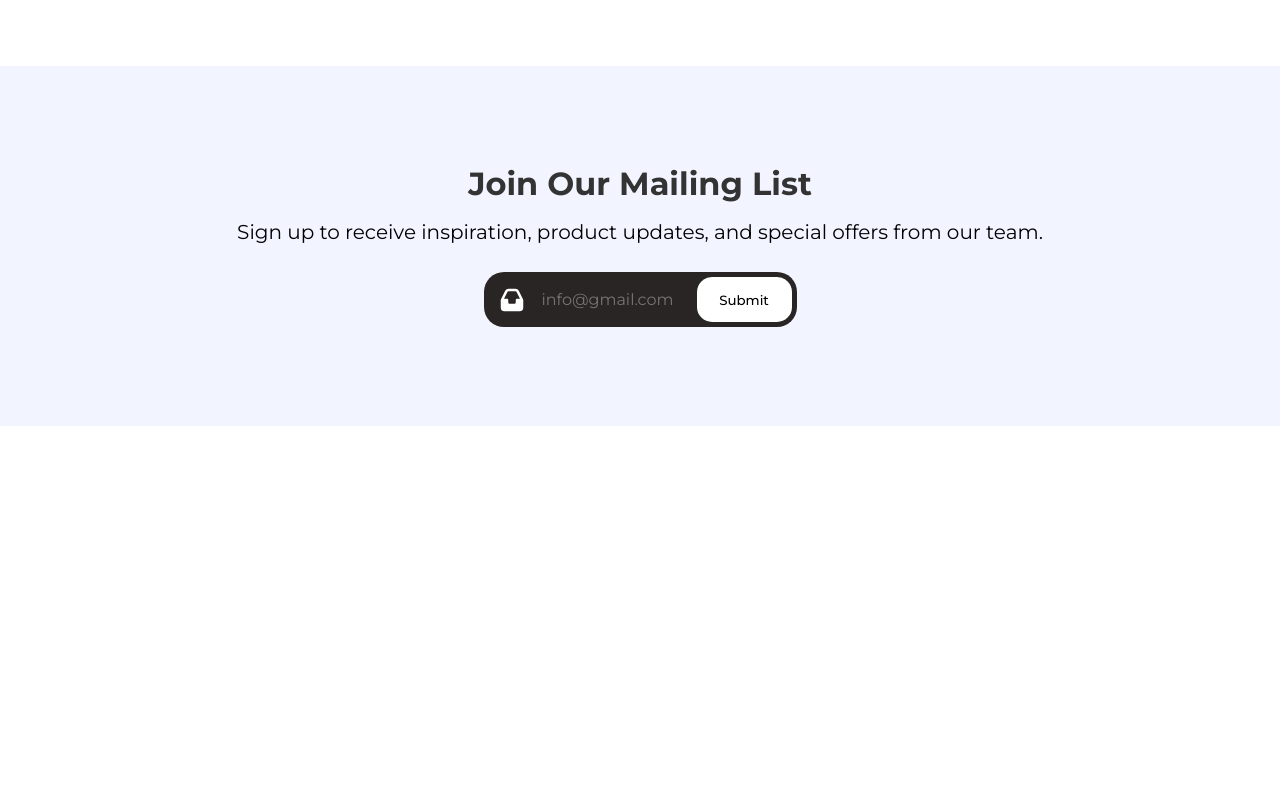
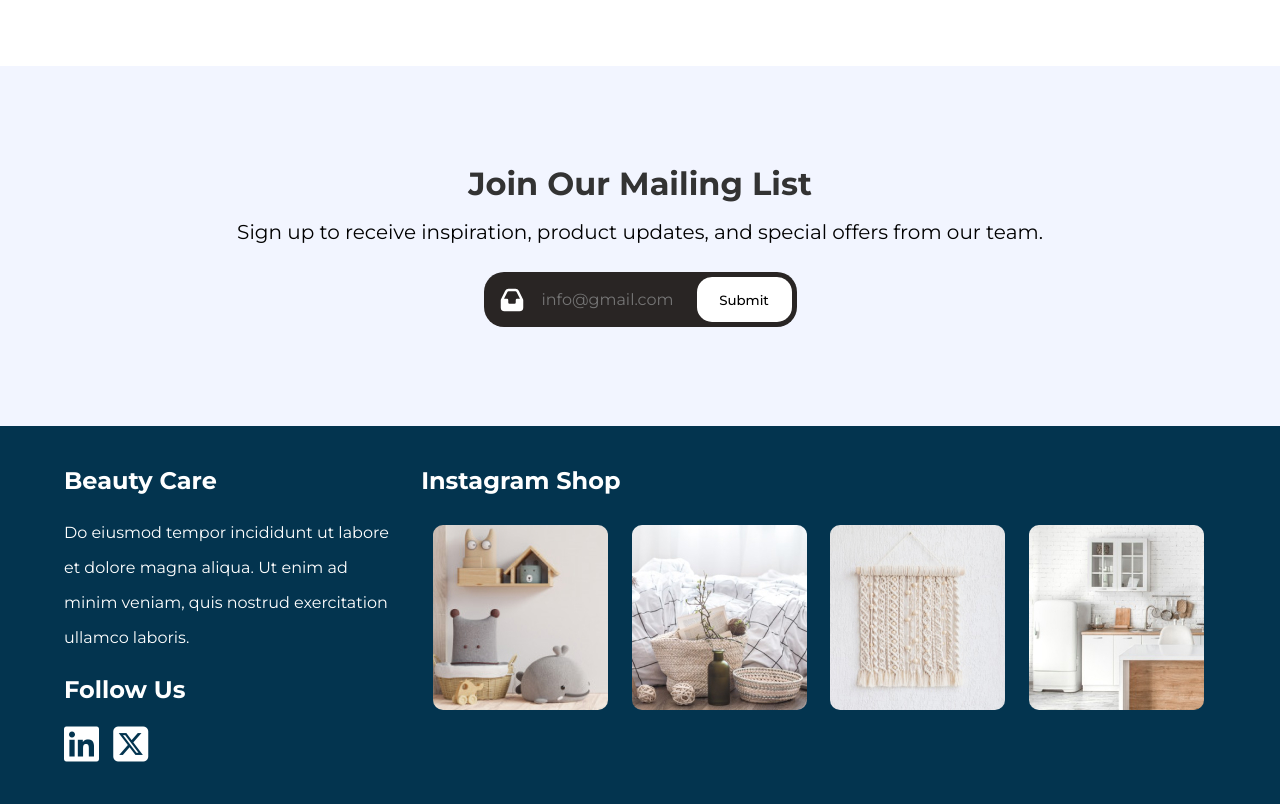
Before and after one commit to rafiqwe/Furniture-website, a plain HTML site: page src/index.html in a window 1280 px wide. Shown: the part 4548-5352 px from the top of the page. Before the commit the page ends 4974 px from the top, so only its background shows below. Drawn offline with Linux system fonts and the light colour scheme.

Commit message:
Add Footer Section

```diff
--- a/src/index.html
+++ b/src/index.html
@@ -5,6 +5,7 @@
     <meta name="viewport" content="width=device-width, initial-scale=1.0" />
     <title>Furniture Webiste</title>
     <link rel="stylesheet" href="style.css" />
+    <link rel="stylesheet" href="https://cdnjs.cloudflare.com/ajax/libs/font-awesome/6.7.2/css/all.min.css" integrity="sha512-Evv84Mr4kqVGRNSgIGL/F/aIDqQb7xQ2vcrdIwxfjThSH8CSR7PBEakCr51Ck+w+/U6swU2Im1vVX0SVk9ABhg==" crossorigin="anonymous" referrerpolicy="no-referrer" />
     <link
       rel="shortcut icon"
       href="https://png.pngtree.com/png-vector/20191115/ourmid/pngtree-office-furniture-icons-set-flat-style-png-image_1989033.jpg"
@@ -219,5 +220,28 @@
         </div>
       </div>
     </section>
+    <footer>
+      <div class="container rows">
+        <div class="footer-col-1">
+          <h1>Beauty Care</h1>
+          <p>
+            Do eiusmod tempor incididunt ut labore et dolore magna aliqua. Ut
+            enim ad minim veniam, quis nostrud exercitation ullamco laboris.
+          </p>
+          <h1>Follow Us</h1>
+          <a href="www.linkedin.com/in/muhammad-rabbi-46aa46338"><i class="fa-brands fa-linkedin"></i></a>
+          <a href="https://x.com/rmlrabbi"><i class="fa-brands fa-square-x-twitter"></i></a>
+        </div>
+        <div class="footer-col">
+          <h1>Instagram Shop</h1>
+          <div class="footer-img">
+            <img src="../Images/IG-1.jpg"  />
+            <img src="../Images/IG-2.jpg"  />
+            <img src="../Images/IG-3.jpg"  />
+            <img src="../Images/IG-4.jpg"  />
+          </div>
+        </div>
+      </div>
+    </footer>
   </body>
 </html>
--- a/src/style.css
+++ b/src/style.css
@@ -419,3 +419,51 @@ hr {
 .Subscribe-btn:active {
   transform: scale(0.9);
 }
+
+footer{
+  background: #03344F;
+  color: #FFFFFF;
+  padding: 40px 0;
+}
+footer .rows{
+  align-items: normal;
+}
+.footer-col-1{
+  flex-basis: 29%;
+}
+.footer-col-1 h1{
+  font-size: 24px;
+  font-weight: bold;
+  padding-bottom: 20px;
+}
+.footer-col-1 p{
+  font-size: 16px;
+  line-height: 35px;
+  padding-bottom: 20px;
+}
+.footer-col-1 i{
+  font-size: 40px;
+  color: #fff;
+  transition: 0.5s;
+  padding-right: 10px;
+}
+.footer-col-1 i:hover{
+  color: blue;
+}
+
+.footer-col{
+  flex-basis: 69%;
+}
+.footer-col h1{
+  font-size: 24px;
+  font-weight: bold;
+  padding-bottom: 30px;
+}
+.footer-img{
+  display: flex;
+  align-items: center;
+  justify-content: space-around;
+}
+.footer-img img{
+  border-radius: 10px;
+}
```
Also changed, not shown: Images/IG-1.jpg (added), Images/IG-2.jpg (added), Images/IG-3.jpg (added), Images/IG-4.jpg (added).
